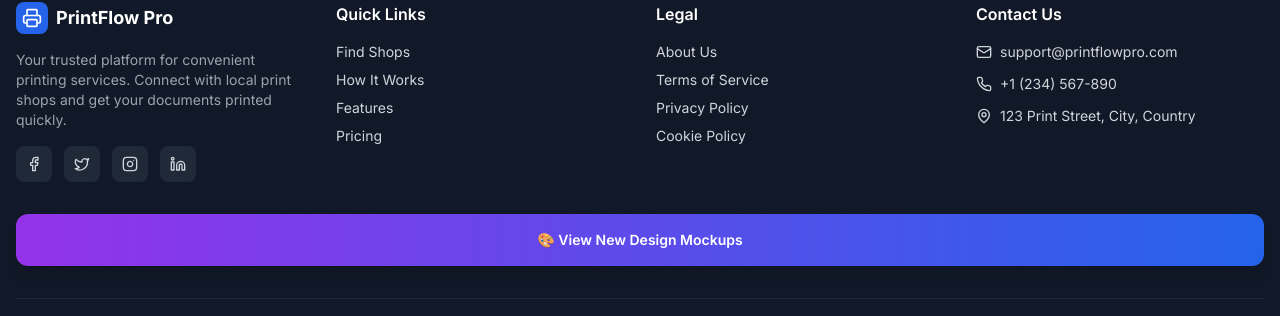
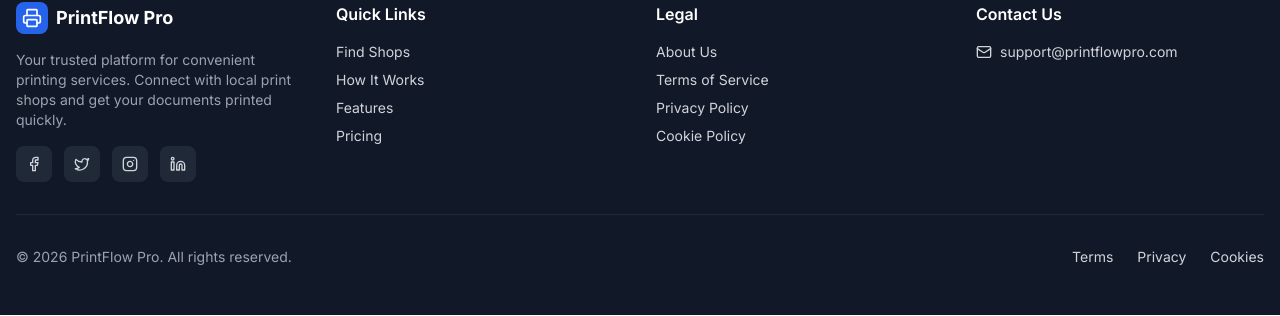
Before and after one commit to air8800/web-app-17-production-ready, a React (Vite) app: page / in a window 1280 px wide. Shown: the part 3165-3481 px from the top of the page. Built offline with nearby package versions, Linux system fonts and the light colour scheme; no server answers; the database is empty; the HTML template or start-up script is replaced by a standard one.

Commit message:
Update HomePage.jsx

```diff
--- a/src/pages/HomePage.jsx
+++ b/src/pages/HomePage.jsx
@@ -631,29 +631,12 @@ const HomePage = () => {
                     support@printflowpro.com
                   </a>
                 </li>
-                <li className="flex items-start gap-2">
-                  <Phone className="w-4 h-4 mt-0.5 flex-shrink-0" />
-                  <a href="tel:+1234567890" className="hover:text-blue-400 transition-colors">
-                    +1 (234) 567-890
-                  </a>
-                </li>
-                <li className="flex items-start gap-2">
-                  <MapPin className="w-4 h-4 mt-0.5 flex-shrink-0" />
-                  <span>123 Print Street, City, Country</span>
-                </li>
+
               </ul>
             </div>
           </div>
 
-          {/* Design Preview Button */}
-          <div className="mb-8">
-            <Link
-              to="/design-mockup"
-              className="block w-full sm:w-auto mx-auto text-center bg-gradient-to-r from-purple-600 to-blue-600 hover:from-purple-700 hover:to-blue-700 text-white px-6 py-4 rounded-xl font-semibold text-sm shadow-lg hover:shadow-xl transition-all duration-300 transform hover:scale-105"
-            >
-              🎨 View New Design Mockups
-            </Link>
-          </div>
+
 
           {/* Bottom Bar */}
           <div className="border-t border-gray-800 pt-8">
```
